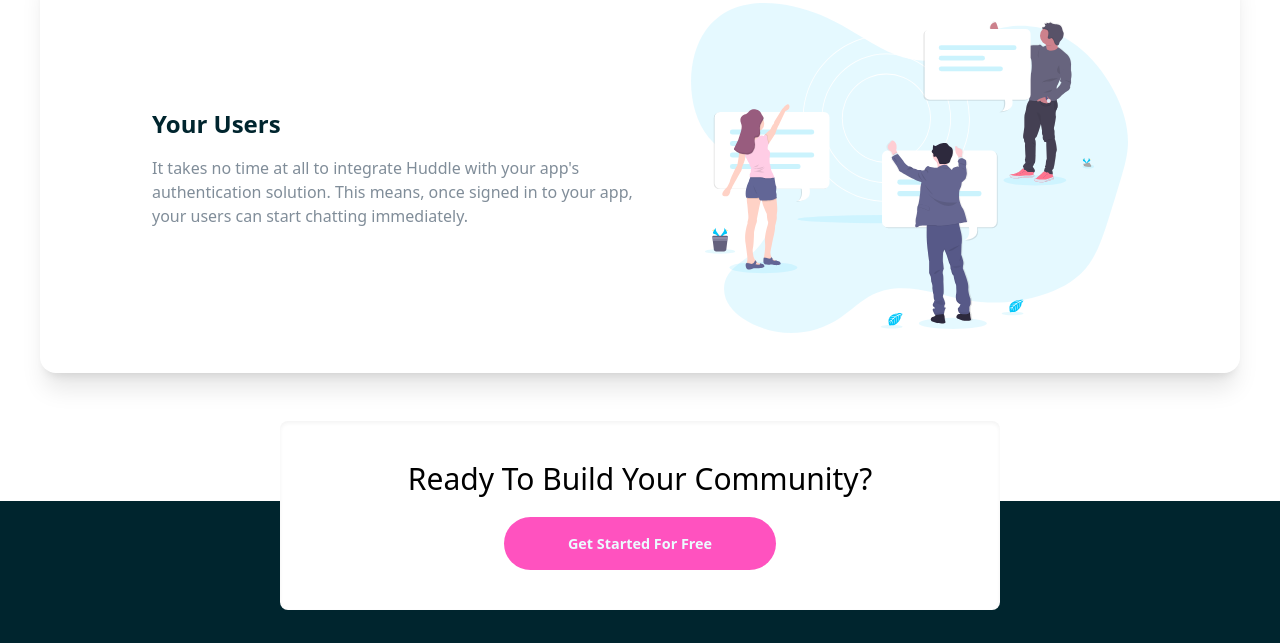
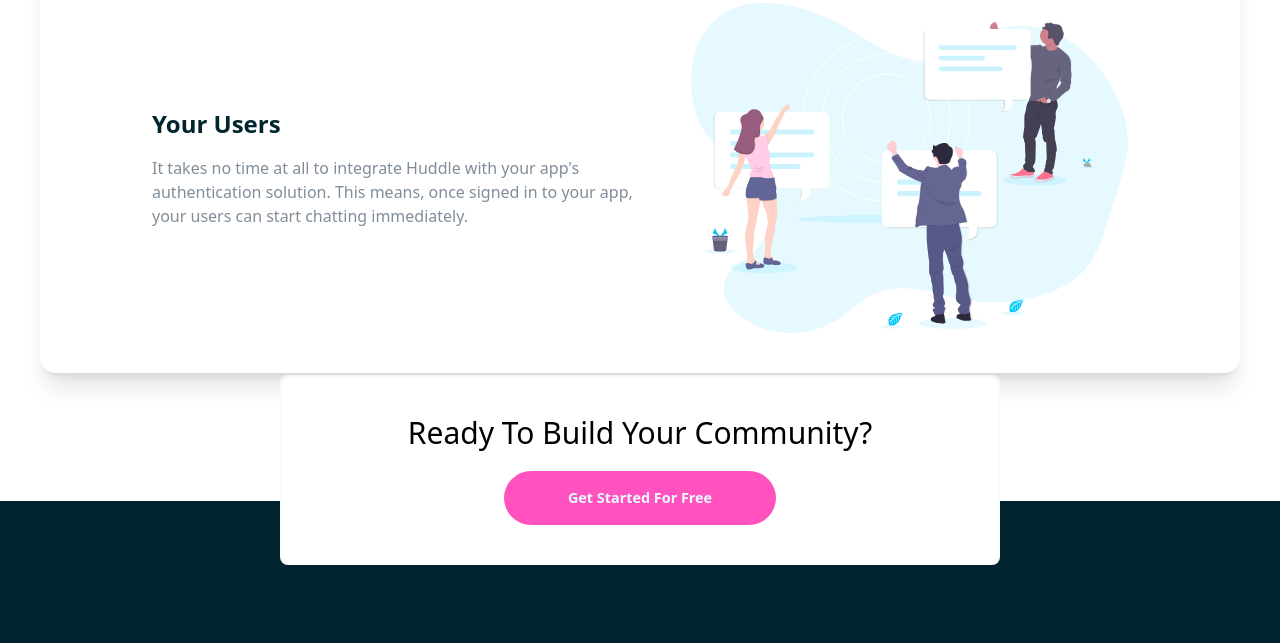
Before and after one commit to Professormood/Huddle-landing-page, a website: page index.html in a window 1280 px wide. Shown: the part 1878-2521 px from the top of the page. Drawn offline with nearby package versions, Linux system fonts and the light colour scheme; files that its build step writes are made by us from their sources.

Commit message:
Update index.html

```diff
--- a/index.html
+++ b/index.html
@@ -154,7 +154,7 @@
     <footer class="relative bg-VeryDarkCyan flex justify-center items-center px-10 py-20 mt-16">
       <!-- flex container -->
       <!--community   -->
-      <div class="bg-[#ffff] absolute  rounded-lg -top-20  shadow-inner px-6 py-5 space-y-5  text-center md:w-[45rem] md:py-10 md:px-16">
+      <div class="bg-[#ffff] absolute  rounded-lg bottom-96 shadow-inner px-6 py-5 space-y-5  text-center md:w-[45rem] md:py-10 md:px-16">
         <h1 class="text-lg md:text-3xl font-medium">Ready To Build Your Community?</h1>
         <button class="bg-Pink text-VeryPaleCyan py-4 px-10 text-[0.9rem] font-semibold rounded-full hover:opacity-80 transition duration-200 md:px-16 md:py-4">Get Started For Free</button>
       </div>
```
